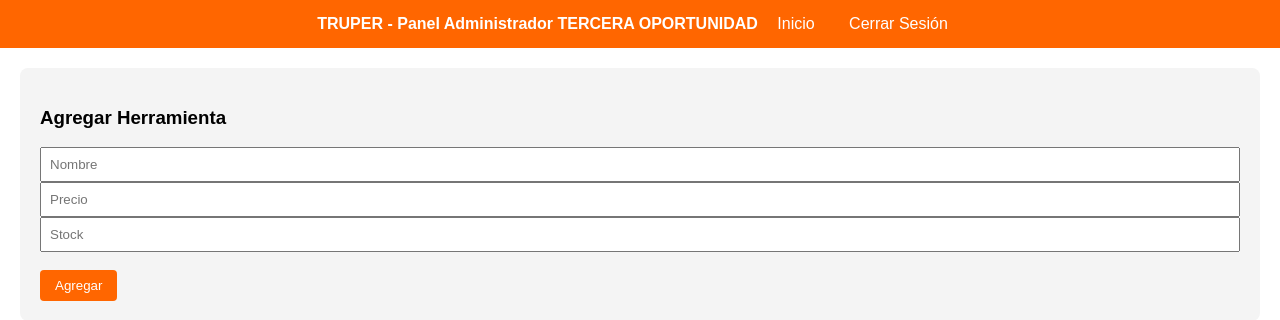
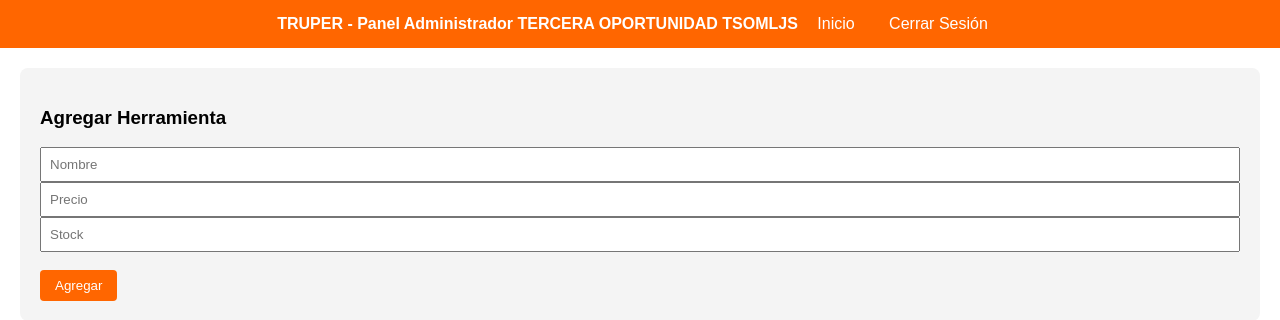
Before and after one commit to cristal21/truperocho, a PHP site: page /admin.php in a window 1280 px wide. Shown: the top 320 px of the page. Run offline with PHP 8.4, Linux system fonts and the light colour scheme; the visitor is signed in with stand-in values (Sample User, id 1); data comes from the database, SQL or seed files in the repository.

Commit message:
Mi modificacion

```diff
--- a/admin.php
+++ b/admin.php
@@ -47,7 +47,7 @@ $resultado = $conn->query("SELECT * FROM herramientas");
 </head>
 <body>
 <nav>
-    <b>TRUPER - Panel Administrador TERCERA OPORTUNIDAD</b>
+    <b>TRUPER - Panel Administrador TERCERA OPORTUNIDAD TSOMLJS</b>
     <a href="index.php">Inicio</a>
     <a href="?logout=1">Cerrar Sesión</a>
 </nav>
```
